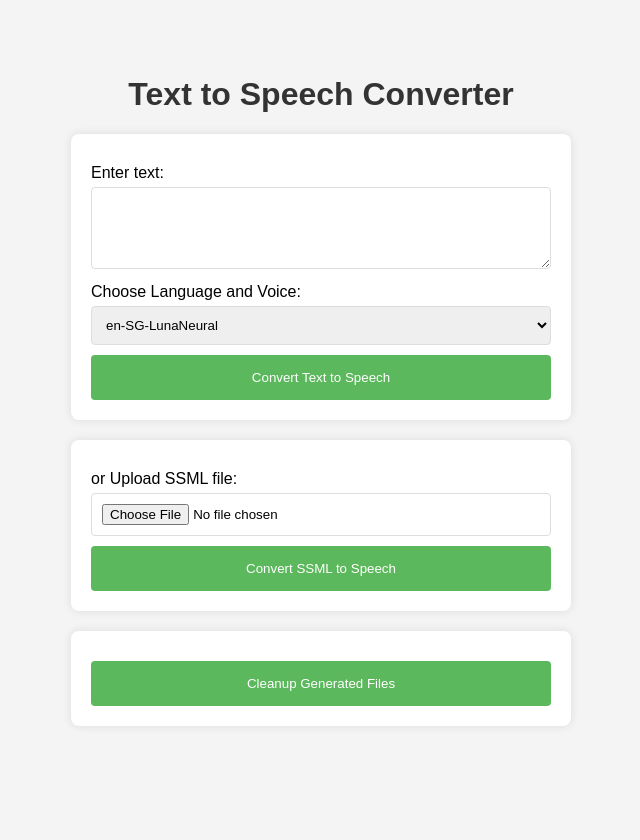
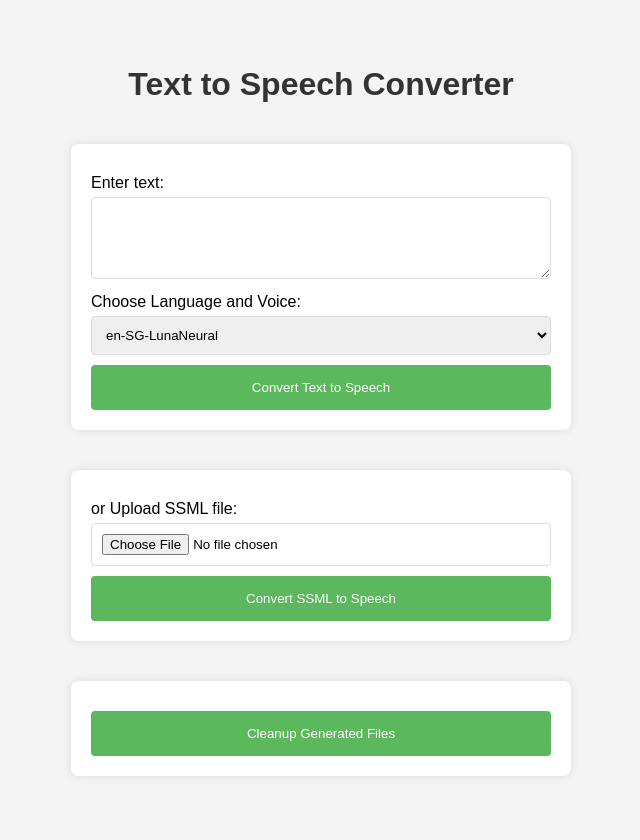
Before and after one commit to linsnotes/Flask-Web-App-Text-to-Speech, a Flask app: page / in a window 1280 px wide. Shown: the whole page, without its empty margins (319-959 px from the left). Before the commit the page ends 706 px from the top, so only its background shows below. Run offline with Flask 3, Linux system fonts and the light colour scheme.

Commit message:
adjust padding

```diff
--- a/templates/index.html
+++ b/templates/index.html
@@ -8,7 +8,7 @@
         body {
             font-family: Arial, sans-serif;
             margin: 0;
-            padding: 0;
+            padding: 20px; /* Added padding */
             background: #f4f4f4;
             display: flex;
             flex-direction: column;
@@ -24,7 +24,7 @@
             padding: 20px;
             border-radius: 8px;
             box-shadow: 0 0 10px rgba(0, 0, 0, 0.1);
-            margin-bottom: 20px;
+            margin: 20px auto;
             width: 90%;
             max-width: 500px;
             box-sizing: border-box;
```
